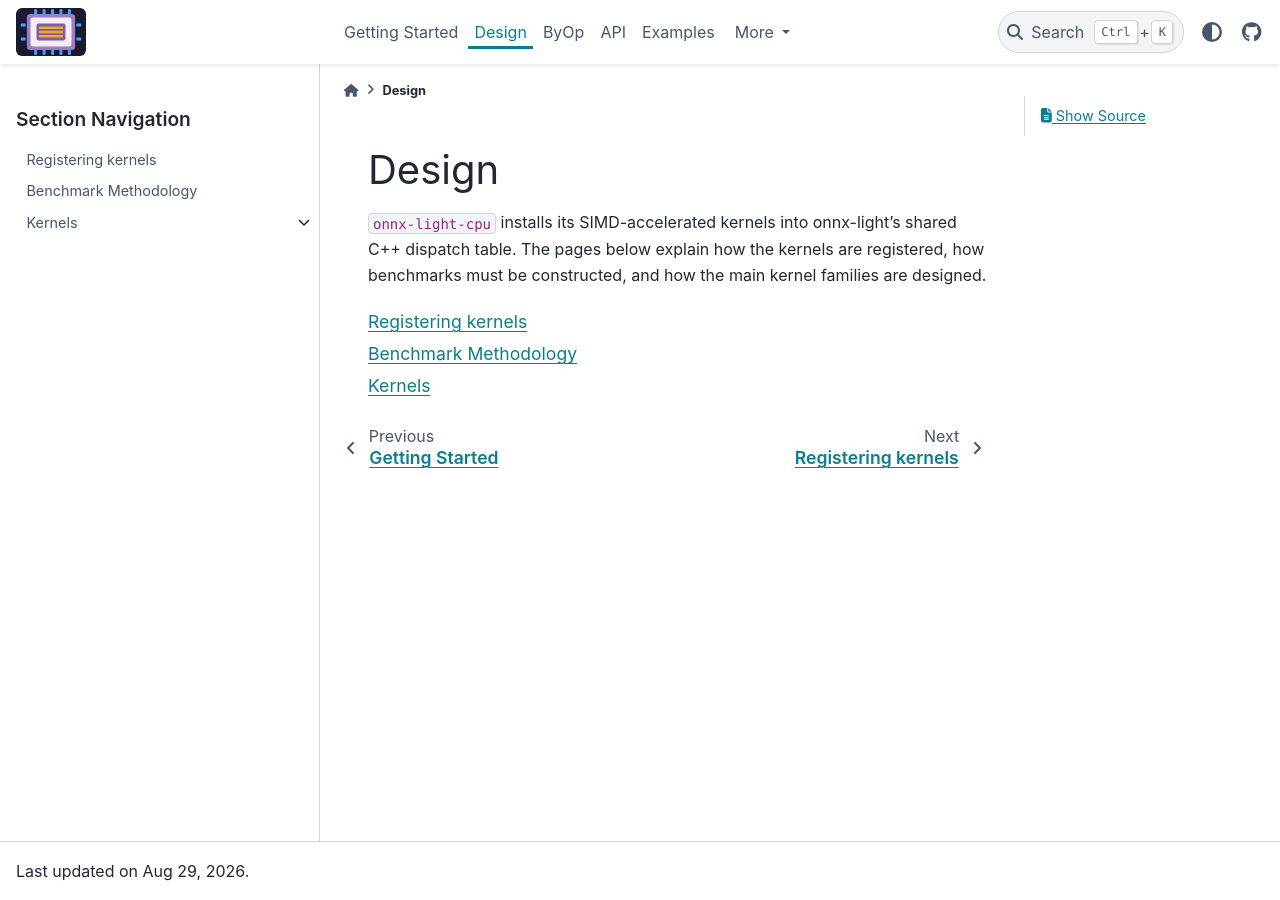
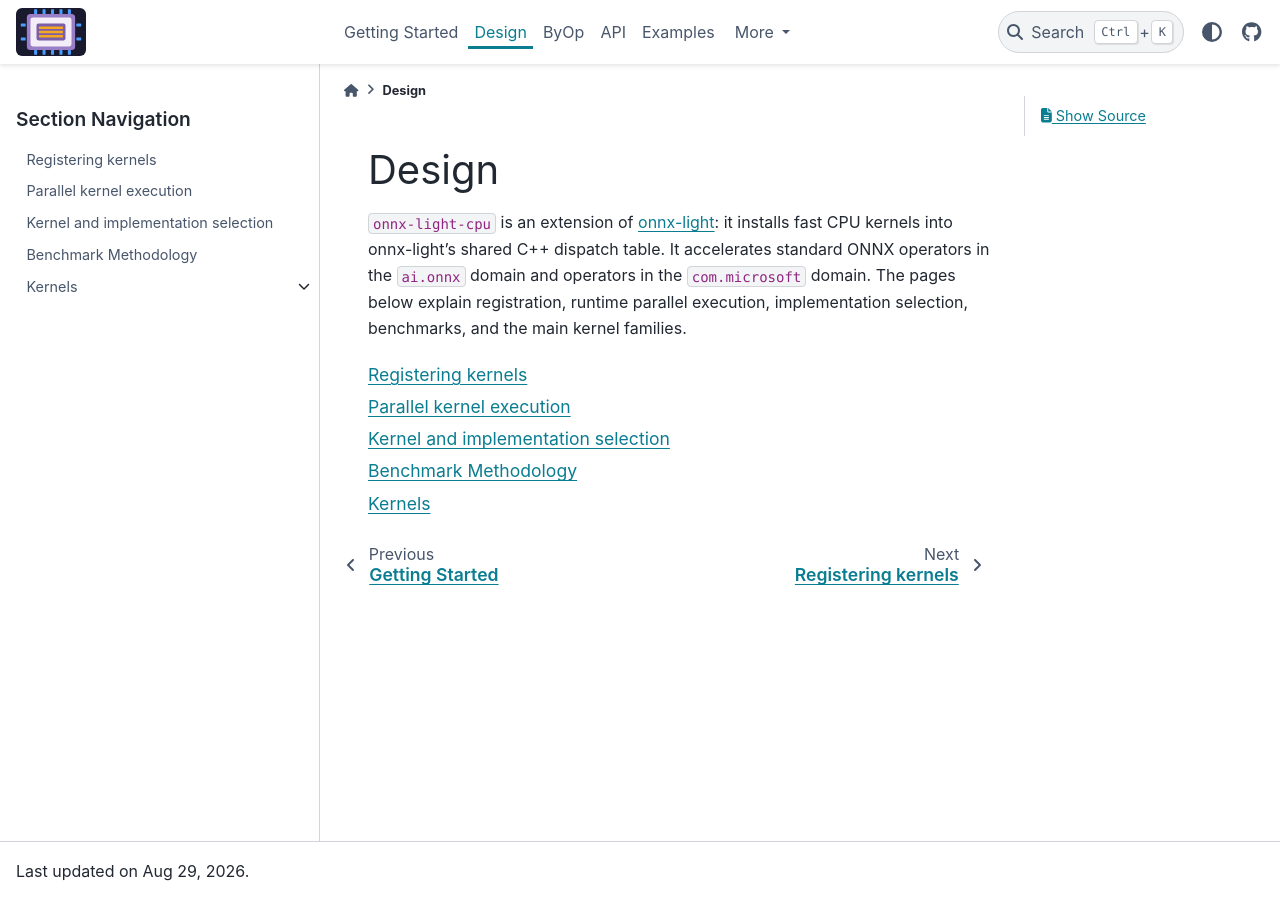
Before and after one commit to xadupre/onnx-light-cpu, a Sphinx documentation site: the page built from docs/design/index.rst, in a window 1280 px wide. Built offline with Sphinx 7.4.7 and the PyData theme 0.15.4, drawn with Linux system fonts in a browser that asks for light colours; pages that are not in the unit, such as notebooks, are missing from menus.

Commit message:
Document CPU kernel execution and dispatch design (#520)
* Initial plan

* Document CPU kernel runtime design

Co-authored-by: xadupre <22452781+xadupre@users.noreply.github.com>

---------

Co-authored-by: copilot-swe-agent[bot] <198982749+Copilot@users.noreply.github.com>
Co-authored-by: xadupre <22452781+xadupre@users.noreply.github.com>

```diff
--- a/docs/design/index.rst
+++ b/docs/design/index.rst
@@ -3,14 +3,18 @@
 Design
 ======
 
-``onnx-light-cpu`` installs its SIMD-accelerated kernels into onnx-light's
-shared C++ dispatch table. The pages below explain how the kernels are
-registered, how benchmarks must be constructed, and how the main kernel
-families are designed.
+``onnx-light-cpu`` is an extension of `onnx-light
+<https://github.com/xadupre/onnx-light>`_: it installs fast CPU kernels into
+onnx-light's shared C++ dispatch table. It accelerates standard ONNX operators
+in the ``ai.onnx`` domain and operators in the ``com.microsoft`` domain. The
+pages below explain registration, runtime parallel execution, implementation
+selection, benchmarks, and the main kernel families.
 
 .. toctree::
     :maxdepth: 1
 
     registering_kernels
+    parallel_execution
+    kernel_selection
     benchmark_methodology
     kernels/index
```
Also changed, not shown: docs/design/kernel_selection.rst (added, +67 -0 lines), docs/design/parallel_execution.rst (added, +61 -0 lines).
